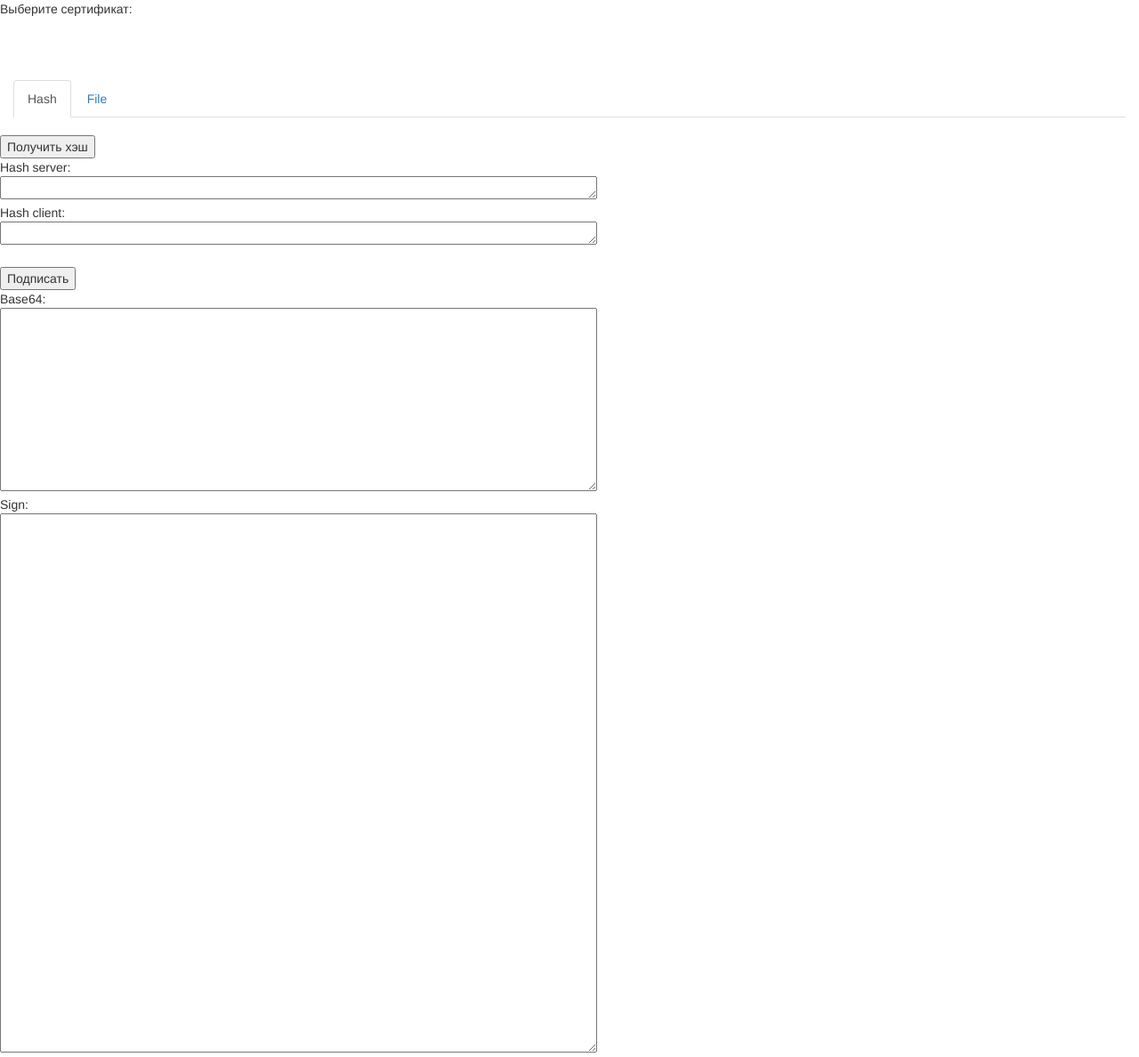
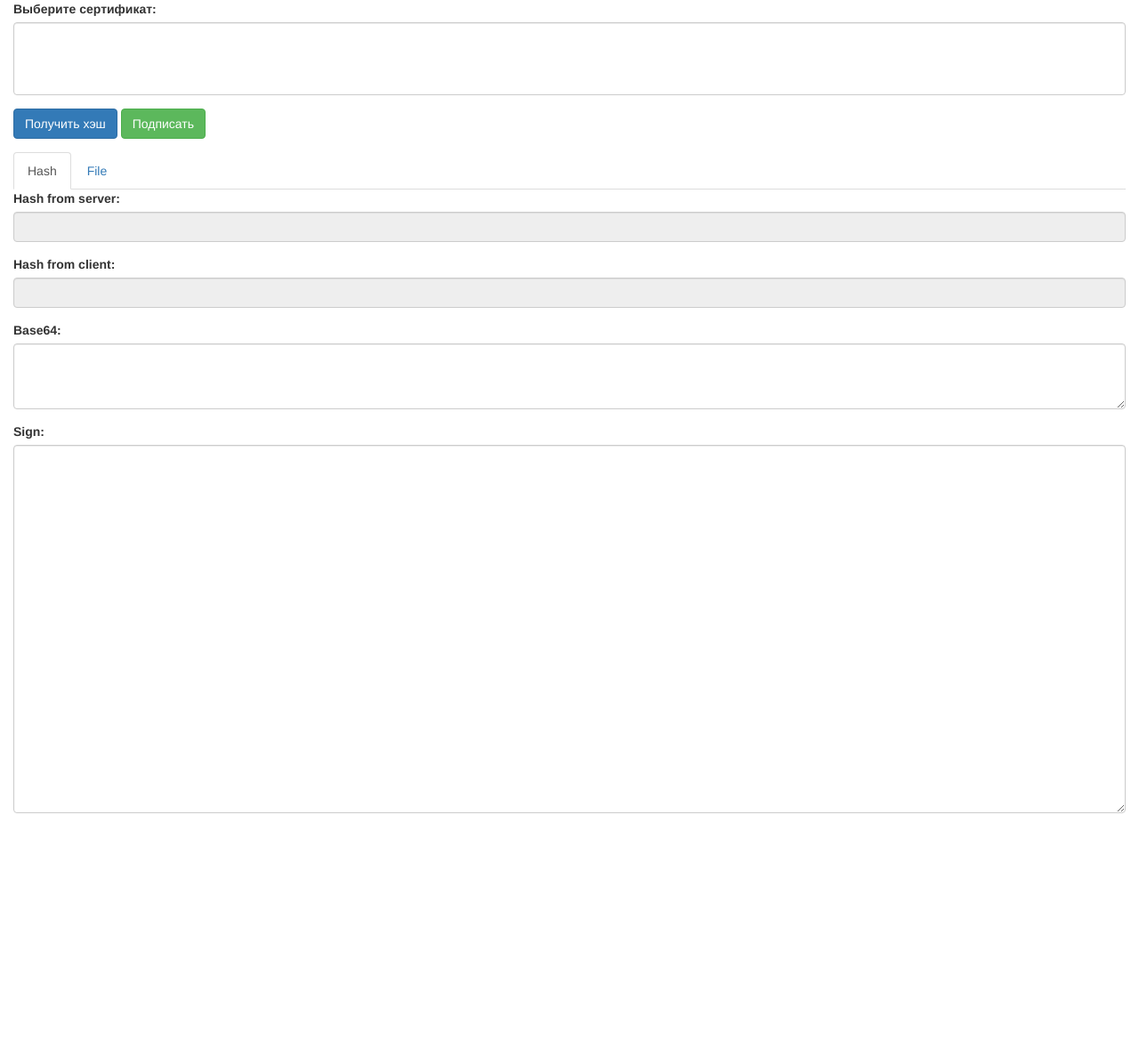
Before and after one commit to aak74/crypto, a PHP site: page / in a window 1280 px wide. Shown: the whole page at 89% size. After the commit the page ends 914 px from the top, so only its background shows below. Run offline with PHP 8.4, Linux system fonts and the light colour scheme; lists and menus that the app fills with data are empty.

Commit message:
Допилен bootstrap, сделана подпись данных и подпись хэша

```diff
--- a/css/app.css
+++ b/css/app.css
@@ -1,40 +1,4 @@
-.content .row {
-  width: 100%;
-}
 
-.content .row > div {
-  float: left;
-}
-
-.content .name {
-  width: 30%;
-}
-
-.content .value {
-  width: 70%;
-}
-
-.clearfix:before,
-.clearfix:after {
-    content: " "; /* 1 */
-    display: table; /* 2 */
-}
-
-.clearfix:after {
-    clear: both;
-}
-
-/**
- * For IE 6/7 only
- * Include this rule to trigger hasLayout and contain floats.
- */
-.clearfix {
-    *zoom: 1;
-}
-
-.hidden {
-  display: none;
-}
 /*
 .tab-content > .tab-pane {
     display: none;
--- a/getBase64.php
+++ b/getBase64.php
@@ -1,2 +1,2 @@
 <?
-echo base64_encode(file_get_contents('data.xml'));
+echo base64_encode(file_get_contents('./download/data.xml'));
--- a/getHash.php
+++ b/getHash.php
@@ -1,10 +1,10 @@
 <?
 
-// echo base64_encode(file_get_contents('data.xml'));
+// echo base64_encode(file_get_contents('./download/data.xml'));
 // return;
 // // echo base64_encode('Hello World');
 require_once('CryptoPro.php');
 $cryptopro = new CryptoPro;
-$hash = $cryptopro->getHash(file_get_contents('data.xml'));
-file_put_contents('data.xml.hsh', $hash);
+$hash = $cryptopro->getHash(file_get_contents('./download/data.xml'));
+file_put_contents('./download/data.xml.hsh', $hash);
 echo $hash;
--- a/index.php
+++ b/index.php
@@ -10,14 +10,14 @@
   </head>
 <body>
   <div class="container-fluid">
-		<div class="row clearfix">
-		  <div class="name">
-		    Выберите сертификат:
-		  </div>
-		  <div class="value">
-		    <select size="4" name="CertListBox" id="CertListBox" style="width:300px;resize:none;border:0;"></select>
-		  </div>
-		</div>
+    <div class="form-group">
+      <label>Выберите сертификат:</label>
+      <select size="4" class="form-control" id="CertListBox"></select>
+    </div>
+    <div class="form-group">
+      <input type="button" id="get-hash" class="btn btn-primary" value="Получить хэш"/>
+      <input type="button" id="sign" class="btn btn-success" value="Подписать"/>
+    </div>
 		<div class="row">
 			<div class="col-md-12">
 				<div class="tabbable" id="tabs">
--- a/js/cryptopro.js
+++ b/js/cryptopro.js
@@ -93,17 +93,17 @@ CryptoPro = function(options) {
                         self.oSignedData = oSignedData;
                     })
                     .then(function(){
-                      console.log('this.signType', self.signType);
                         if (self.signType == 'hash') {
                             // self.oSigner.Certificate = cert;
-                            console.log('this.signType == hash', cert, self.oSigner);
                             return self.cadesplugin.CreateObjectAsync("CAdESCOM.HashedData")
                                 .then(function(oHashedData){
                         		        oHashedData.propset_Algorithm(100)
                         		        oHashedData.propset_DataEncoding(1);
-                                    oHashedData.Hash(data);
-                                    console.log('this.signType == hash 5', oHashedData);
-                                    return self.oSignedData.SignHash(oHashedData, self.oSigner, 1)
+                                    return oHashedData.Hash(data)
+                                      .then(function(oHashedData2) {
+                                        console.log('oHashedData', oHashedData);
+                                        return self.oSignedData.SignHash(oHashedData, self.oSigner, 1);
+                                      });
                                 });
                         } else {
                             return self.oSignedData.propset_ContentEncoding(self.cadesplugin.CADESCOM_BASE64_TO_BINARY)
@@ -111,13 +111,12 @@ CryptoPro = function(options) {
                                     return self.oSignedData.propset_Content(data);
                                 })
                                 .then(function(){
-                                    console.log('this.signType == data');
                                     return self.oSignedData.SignCades(self.oSigner, self.cadesplugin.CADESCOM_CADES_BES)
                                 });
                         }
                     })
                     .then(function(signature){
-                        console.log('signature', signature);
+                        // console.log('signature', signature);
                         self.oStore.Close();
                         return signature;
                     })
--- a/pages/file.php
+++ b/pages/file.php
@@ -1,49 +1,14 @@
-<div class="row clearfix">
-  <div class="name">File
-  </div>
-  <div class="value">
-    <input type="button" id="get-hash" value="Получить хэш"/>
-  </div>
+<a class="hidden link-to-file" href="/./download/data.xml.sig">Скачать подписанный файл</a>
+<div class="form-group">
+  <label>Base64:</label>
+  <input type="text" class="hash form-control" readonly>
 </div>
-<div class="row clearfix">
-  <div class="name">
-    Hash server:
-  </div>
-  <div class="value">
-    <textarea id="hash" rows="1" cols="80"></textarea>
-  </div>
+<div class="form-group">
+  <label>Hash client:</label>
+  <input type="text" class="hash-js form-control" readonly>
 </div>
-<div class="row clearfix">
-  <div class="name">
-    Hash client:
-  </div>
-  <div class="value">
-    <textarea id="hash-js" rows="1" cols="80"></textarea>
-  </div>
+<div class="form-group">
+  <label>Sign:</label>
+  <textarea class="signed form-control" rows="20" cols="80">
+  </textarea>
 </div>
-<div class="row clearfix">
-  <div class="name">&nbsp;
-  </div>
-  <div class="value">
-    <input type="button" id="sign" value="Подписать"/>
-  </div>
-</div>
-<div class="row clearfix">
-  <div class="name">
-    Base64:
-  </div>
-  <div class="value">
-    <textarea id="base64" rows="10" cols="80">
-    </textarea>
-  </div>
-</div>
-<div class="row clearfix">
-  <div class="name">
-    Sign:
-  </div>
-  <div class="value">
-    <textarea id="signed" rows="30" cols="80">
-    </textarea>
-  </div>
-</div>
-<a id="link-to-file" class="hidden" href="/data.xml.sig">Скачать подписанный хэш</a>
--- a/pages/hash.php
+++ b/pages/hash.php
@@ -1,49 +1,19 @@
-<div class="row clearfix">
-  <div class="name">&nbsp;
-  </div>
-  <div class="value">
-    <input type="button" id="get-hash" value="Получить хэш"/>
-  </div>
+<a class="hidden link-to-file" href="/./download/data.xml.sig">Скачать подписанный хэш</a>
+<div class="form-group">
+  <label>Hash from server:</label>
+  <input type="text" class="hash form-control" readonly>
 </div>
-<div class="row clearfix">
-  <div class="name">
-    Hash server:
-  </div>
-  <div class="value">
-    <textarea id="hash" rows="1" cols="80"></textarea>
-  </div>
+<div class="form-group">
+  <label>Hash from client:</label>
+  <input type="text" class="hash-js form-control" readonly>
 </div>
-<div class="row clearfix">
-  <div class="name">
-    Hash client:
-  </div>
-  <div class="value">
-    <textarea id="hash-js" rows="1" cols="80"></textarea>
-  </div>
+<div class="form-group">
+  <label>Base64:</label>
+  <textarea class="base64 form-control" rows="3" cols="80">
+  </textarea>
 </div>
-<div class="row clearfix">
-  <div class="name">&nbsp;
-  </div>
-  <div class="value">
-    <input type="button" id="sign" value="Подписать"/>
-  </div>
+<div class="form-group">
+  <label>Sign:</label>
+  <textarea class="signed form-control" rows="20" cols="80">
+  </textarea>
 </div>
-<div class="row clearfix">
-  <div class="name">
-    Base64:
-  </div>
-  <div class="value">
-    <textarea id="base64" rows="10" cols="80">
-    </textarea>
-  </div>
-</div>
-<div class="row clearfix">
-  <div class="name">
-    Sign:
-  </div>
-  <div class="value">
-    <textarea id="signed" rows="30" cols="80">
-    </textarea>
-  </div>
-</div>
-<a id="link-to-file" class="hidden" href="/data.xml.sig">Скачать подписанный хэш</a>
--- a/updateSignature.php
+++ b/updateSignature.php
@@ -1,4 +1,5 @@
 <?
-file_put_contents('data.xml-raw.sig', $_POST['data']);
-file_put_contents('data.xml-decoded.sig', base64_decode($_POST['data']));
+file_put_contents('./download/data.xml.sig', $_POST['data']);
+file_put_contents('./download/data.xml-raw.sig', $_POST['data']);
+file_put_contents('./download/data.xml-decoded.sig', base64_decode($_POST['data']));
 echo 'updateSignature';
```
Also changed, not shown: js/app.js (+33 -24 lines), .htaccess, download/.htaccess (added), download/data.xml (line endings or trailing spaces), readme.md, 2 other files.
